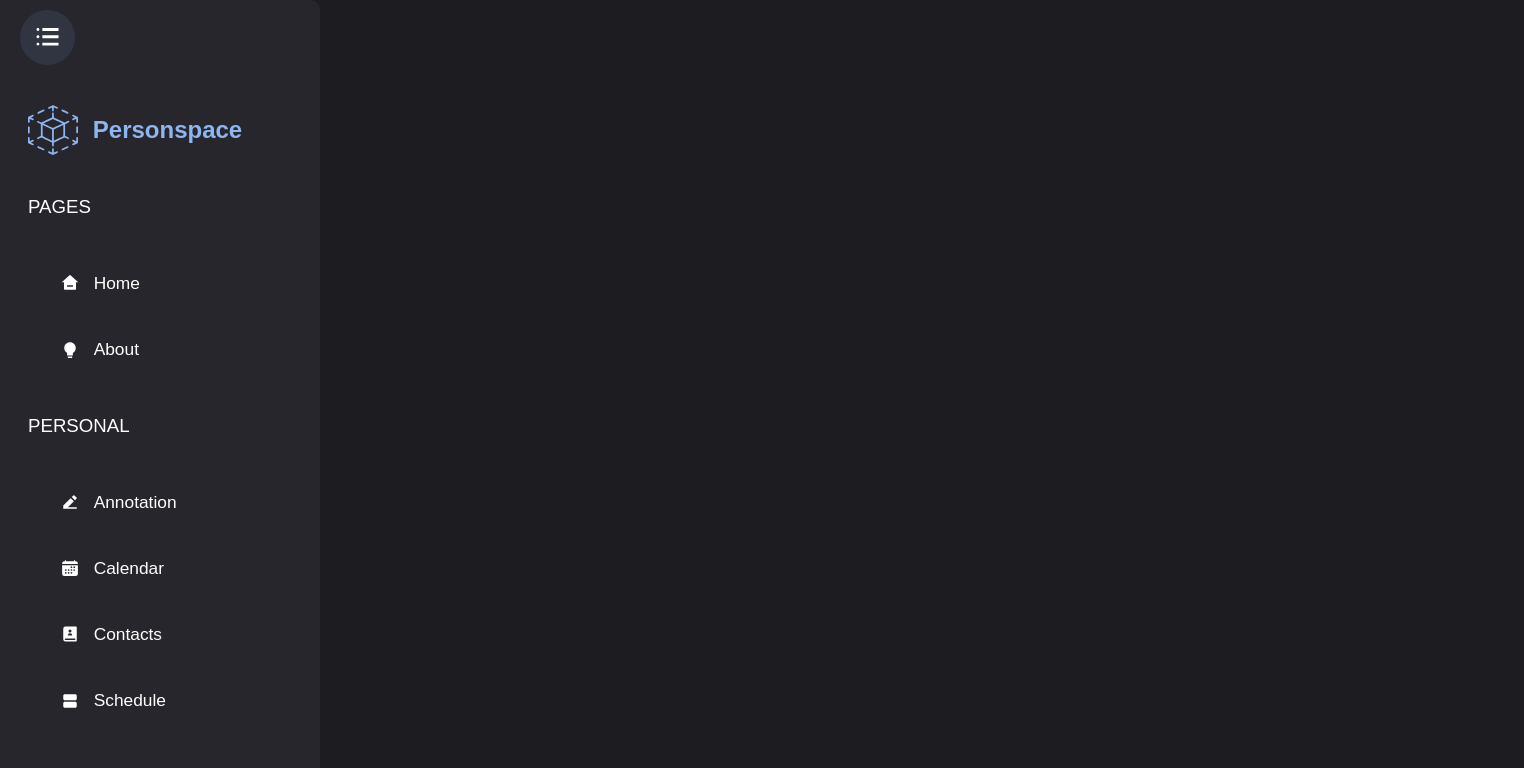
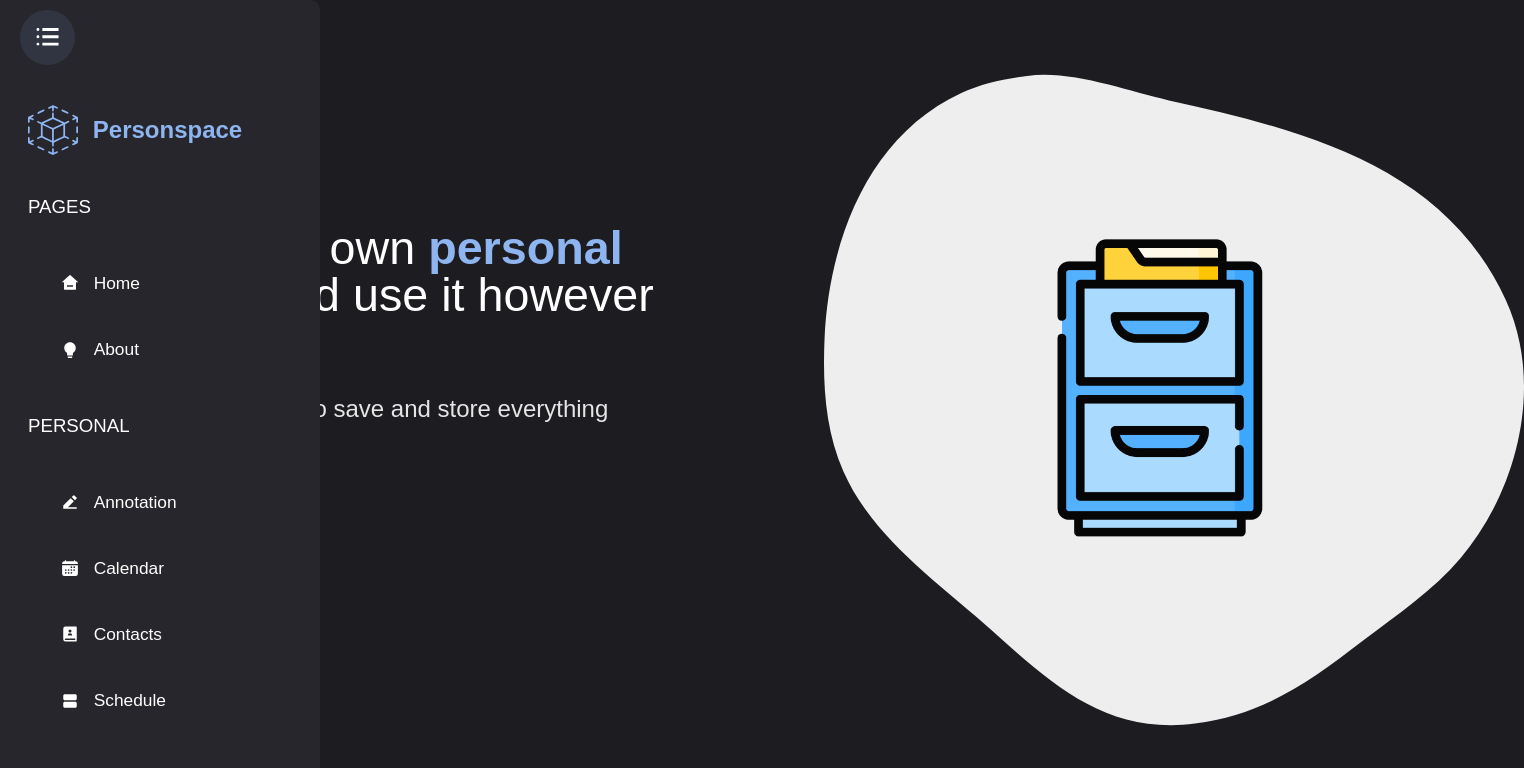
Before and after one commit to RichardPompeo/personspace, a Next.js app in the folder apps/web/: page / in a window 1280 px wide. Shown: the top 768 px of the page, 1524 px wide, since content can reach past the window. Built offline with nearby package versions, Linux system fonts and the light colour scheme; a web font is replaced by a local one.

Commit message:
feat: layout and main page changes

```diff
--- a/apps/web/app/page.tsx
+++ b/apps/web/app/page.tsx
@@ -8,10 +8,8 @@ import { ThemeProvider } from "styled-components";
 
 export default function Page() {
   return (
-    <>
-      <ThemeProvider theme={dark}>
-        <Layout />
-      </ThemeProvider>
-    </>
+    <ThemeProvider theme={dark}>
+      <Layout />
+    </ThemeProvider>
   );
 }
--- a/apps/web/layout/index.tsx
+++ b/apps/web/layout/index.tsx
@@ -1,14 +1,18 @@
-import React from 'react';
-import NavBar from '../components/NavBar';
+import React from "react";
+import NavBar from "../components/NavBar";
 import GlobalStyle from "../styles/global";
+
+import Home from "../pages/home/home";
 
 function Layout() {
   return (
-    <>
+    <div>
       <GlobalStyle />
       <NavBar />
-    </>
-  )
+
+      <Home />
+    </div>
+  );
 }
 
 export default Layout;
```
